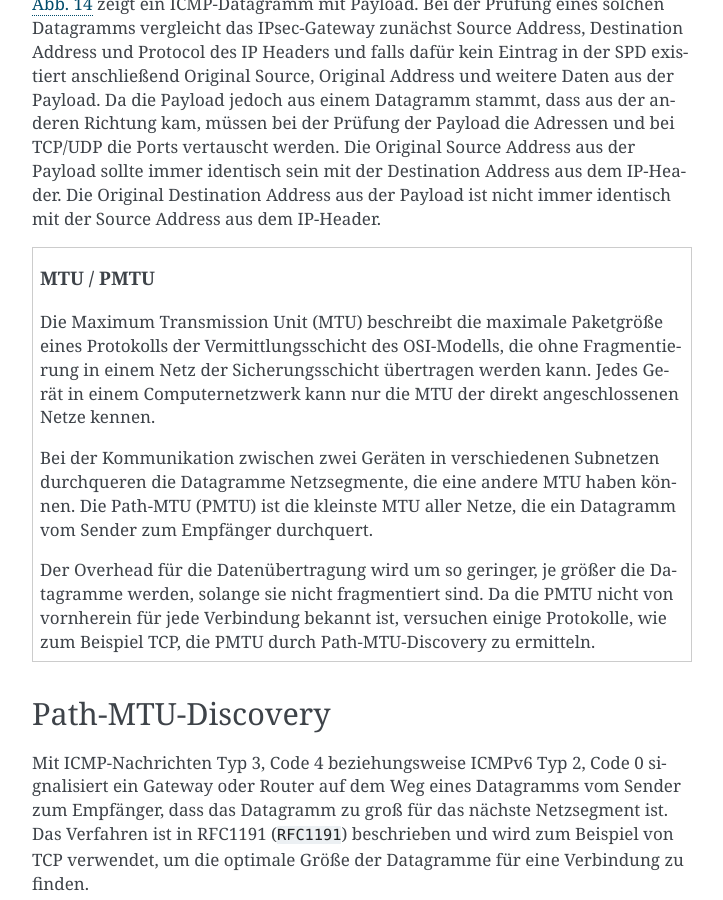
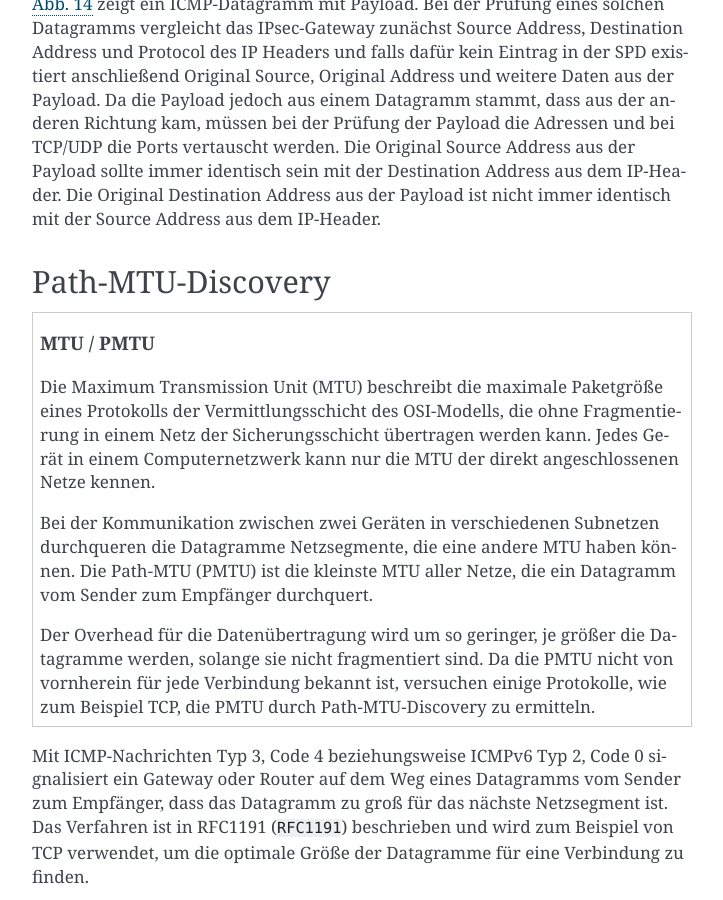
Before and after one commit to matwei-books/Fehlersuche-bei-IPsec-VPN-mit-IKEv2, a Sphinx documentation site: the page built from source/ikev2/icmp-handling.rst, in a window 1280 px wide and 900 px high, scrolled down 2732 px. Shown: the whole window, without its empty margins (388-1111 px from the left). Built offline with Sphinx 7.4.7, drawn with Linux system fonts in a browser that asks for light colours; cross-references to code outside the pages are shown as plain code.

Commit message:
Topic-Box auf Folgeseite

```diff
--- a/source/ikev2/icmp-handling.rst
+++ b/source/ikev2/icmp-handling.rst
@@ -151,6 +151,13 @@ mit der Destination Address aus dem IP-Header.
 Die Original Destination Address aus der Payload ist
 nicht immer identisch mit der Source Address aus dem IP-Header.
 
+.. raw:: latex
+
+   \clearpage
+
+Path-MTU-Discovery
+------------------
+
 .. index:: ! PMTU-Discovery, ! Path-MTU-Discovery
 
 .. topic:: MTU / PMTU
```
Also changed, not shown: other parts of source/ikev2/icmp-handling.rst (+0 -3 lines).
